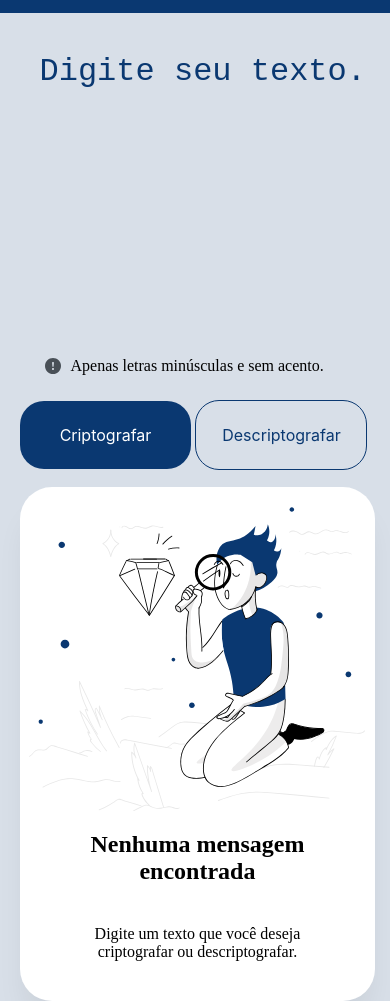
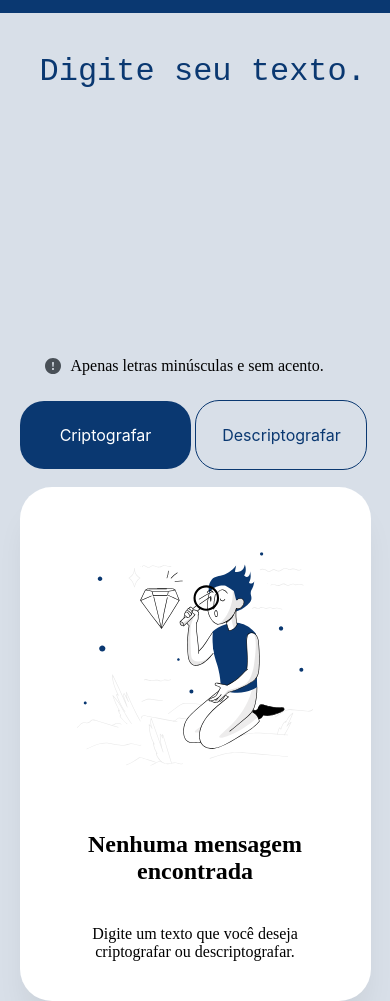
Before and after one commit to DiogoVilela12/Challenge-ONE-Criptografador, a plain HTML site: page index.html in a window 390 px wide. Shown: the part 67-1068 px from the top of the page. Drawn offline with Linux system fonts and the light colour scheme.

Commit message:
Add files via upload

```diff
--- a/style.css
+++ b/style.css
@@ -181,3 +181,9 @@ main {
         width: 100%;
     }
 }
+
+@media (max-width: 700px) {
+    #imagemDescriptografia {
+        width: 236px;
+    }
+}
```
